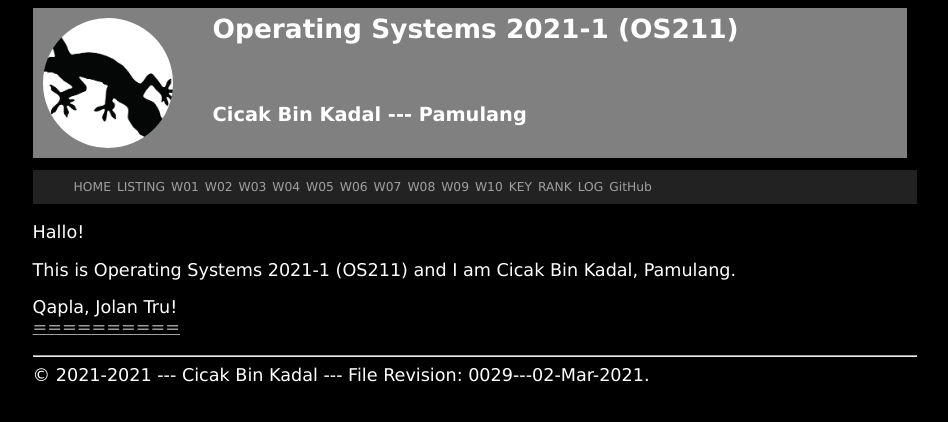
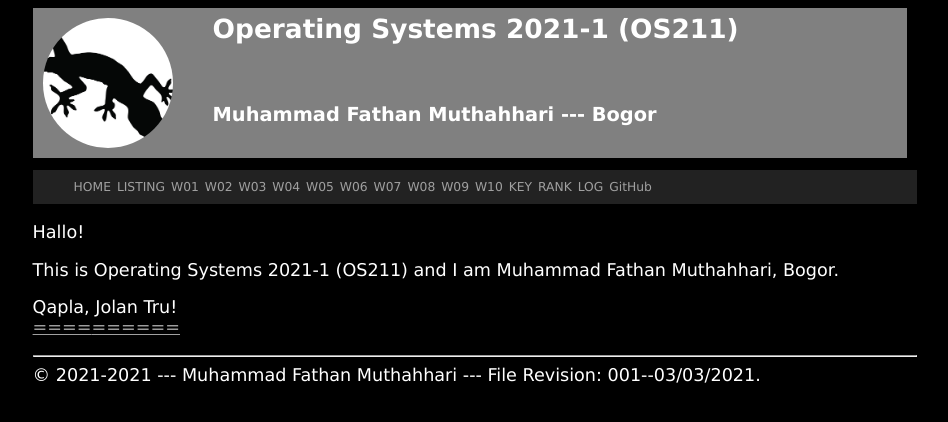
Before and after one commit to Zsaschz/os211, a Jekyll site: the page built from index.md, in a window 1280 px wide. Shown: the top 422 px of the page, without its empty margins (165-1113 px from the left). Built offline with Jekyll 4.4.1, drawn with Linux system fonts in a browser that asks for light colours.

```diff
--- a/_config.yml
+++ b/_config.yml
@@ -1,5 +1,5 @@
 title:       "Operating Systems 2021-1 (OS211)"
-version:     "0029---02-Mar-2021"
+version:     "001--03/03/2021"
 copyright:   "2021-2021"
 description: >-
   This Is How Me Do It!
@@ -7,15 +7,13 @@ description: >-
 # baseurl: "" # e.g. /blog
 # url: ""     # e.g. http://example.com
 google_analytics: "UA-89852122-6"
-author:           "Cicak Bin Kadal"
-address:          "Pamulang"
+author:           "Muhammad Fathan Muthahhari"
+address:          "Bogor"
 sitemap:          "true"
 plugins:
   - jekyll-sitemap
   - jekyll-seo-tag
-urlweb:           "https://cbkadal.github.io/os211/"
+urlweb:           "https://zsaschz.github.io/os211/"
 urlcontact:       "TBS"
-urlgithub:        "https://github.com/cbkadal/os211/"
-urlghpage:        "https://cbkadal.github.io/os211/"
-keywords:         "jekyll, testing"
-github:           [metadata]
+urlgithub:        "https://github.com/Zsaschz/os211"
+urlghpage:        "https://zsaschz.github.io/os211/"
```
